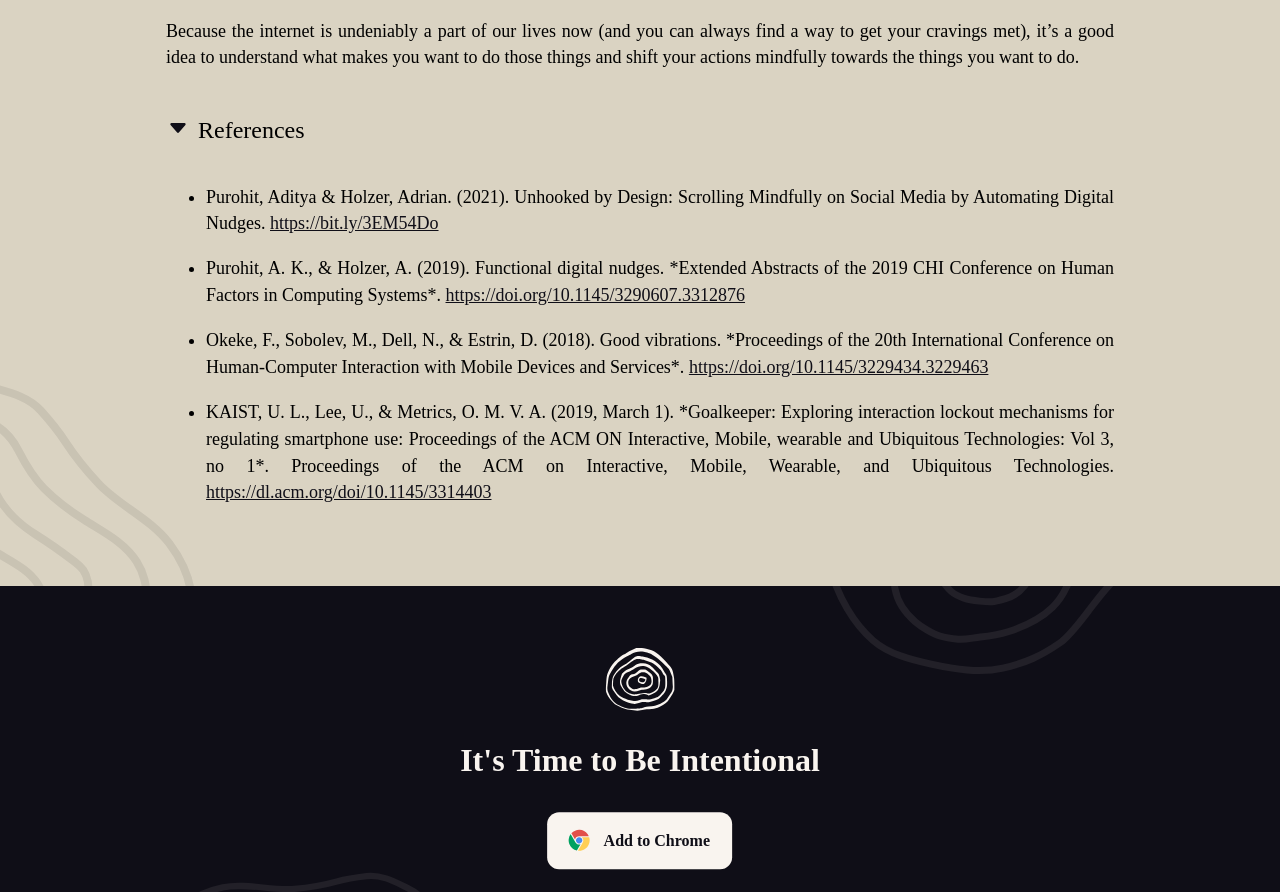
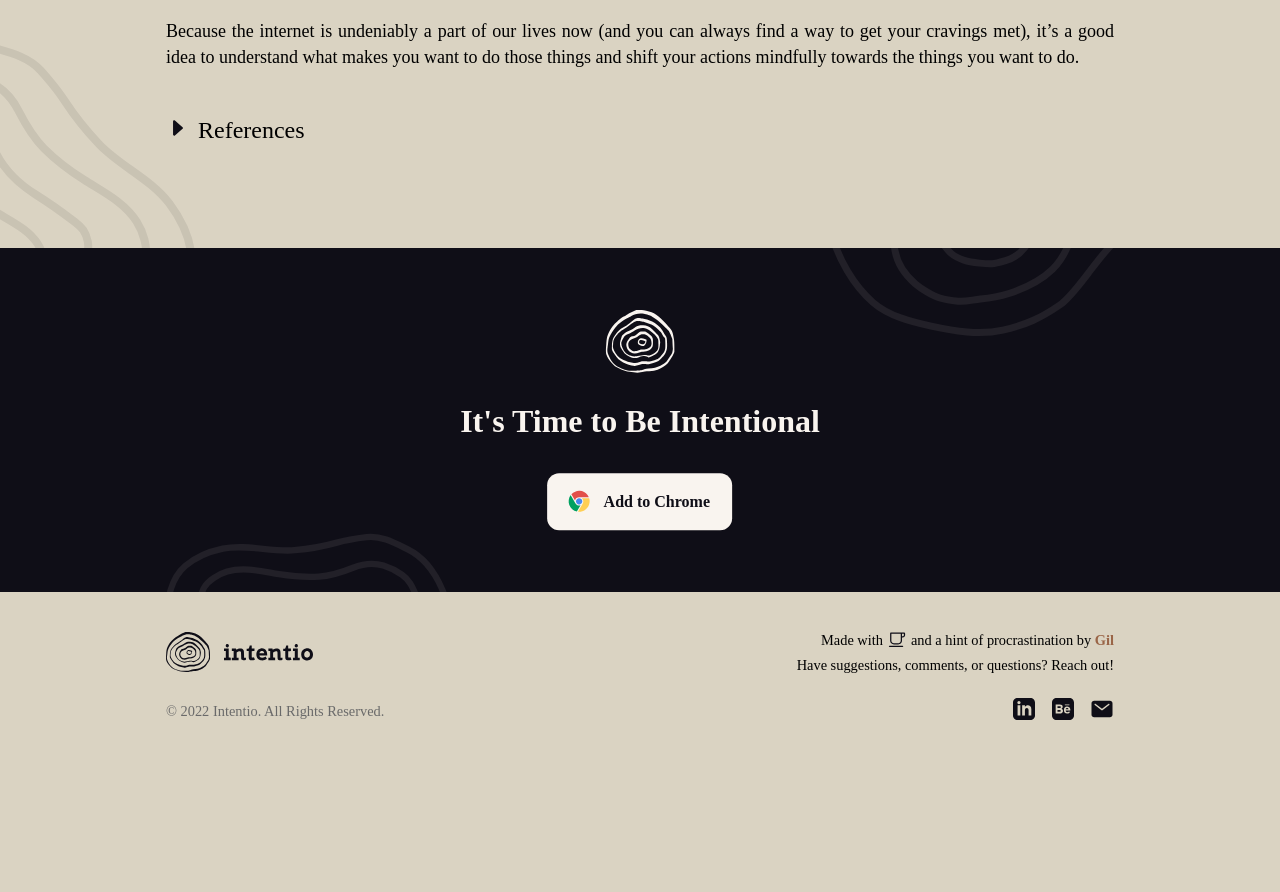
Before and after one commit to mochamellow/intentio-gh, a SvelteKit app: page /how-intentio-works in a window 1280 px wide. Shown: the part 1445-2337 px from the top of the page. After the commit the page ends 2210 px from the top, so only its background shows below. Built offline with nearby package versions, Linux system fonts and the light colour scheme.

Commit message:
Update +page.svelte

```diff
--- a/src/routes/how-intentio-works/+page.svelte
+++ b/src/routes/how-intentio-works/+page.svelte
@@ -9,7 +9,7 @@
         showModal = !showModal;
     }
 
-    let showRef = true;
+    let showRef = false;
     const toggleRef = () => {showRef = !showRef}
 </script>
 
```
